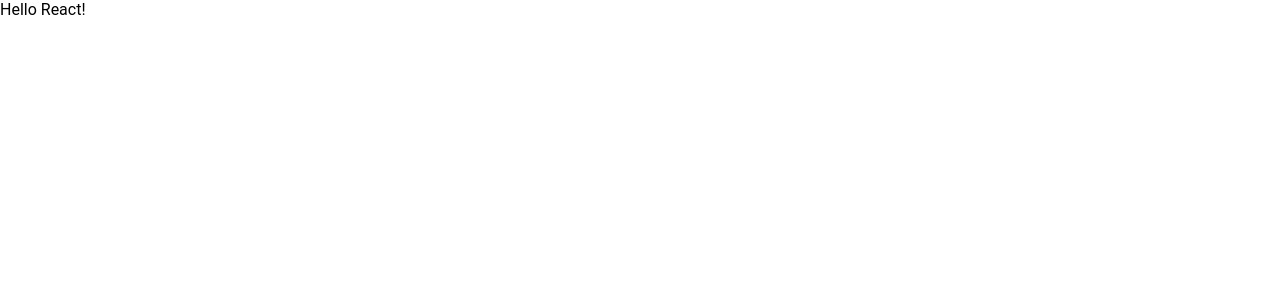
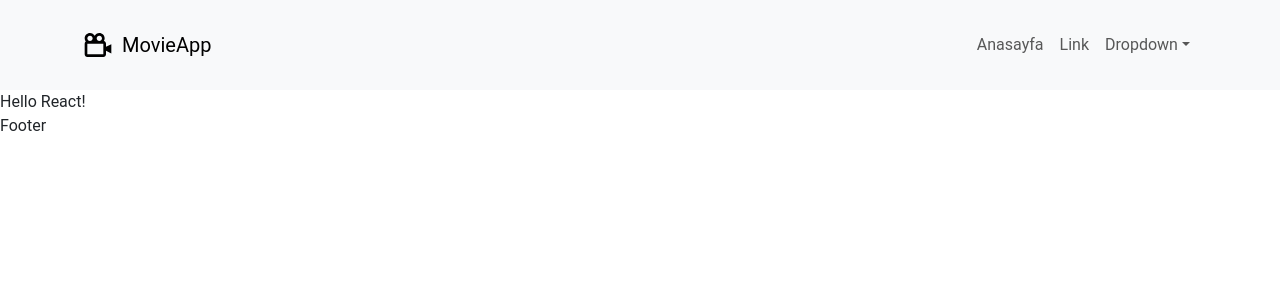
Before and after one commit to ahmetkanbaz/MovieApp, a React (Vite) app in the folder movieapp/: page / in a window 1280 px wide. Shown: the top 300 px of the page. Built offline with nearby package versions, Linux system fonts and the light colour scheme.

Commit message:
MovieApp-Header

```diff
--- a/movieapp/package.json
+++ b/movieapp/package.json
@@ -16,6 +16,7 @@
     "react-dom": "^18.2.0",
     "react-icons": "^4.11.0",
     "react-redux": "^8.1.3",
+    "react-router-dom": "^6.17.0",
     "styled-components": "^6.1.0"
   },
   "devDependencies": {
--- a/movieapp/src/App.jsx
+++ b/movieapp/src/App.jsx
@@ -1,10 +1,14 @@
 import { GlobalStyle } from "./GlobalStyle/GlobalStyle";
+import Footer from "./components/Footer/Footer";
+import Header from "./components/Header/Header";
 
 function App() {
   return (
     <>
       <GlobalStyle />
+      <Header />
       Hello React!
+      <Footer />
     </>
   );
 }
--- a/movieapp/src/components/Header/Header.jsx
+++ b/movieapp/src/components/Header/Header.jsx
@@ -1,6 +1,39 @@
+import {BiCameraMovie} from 'react-icons/bi'
+import {Link} from 'react-router-dom'
 const Header = () => {
   return (
-    <div>Header</div>
+    <nav className="navbar navbar-expand-lg bg-body-tertiary py-4">
+  <div className="container">
+    <Link className="navbar-brand d-flex align-items-center gap-2" href="#">
+      <BiCameraMovie size = '2rem' />
+      <span>MovieApp</span>
+    </Link>
+    <button className="navbar-toggler" type="button" data-bs-toggle="collapse" data-bs-target="#movieAppNavbar" aria-controls="movieAppNavbar" aria-expanded="false" aria-label="Toggle navigation">
+      <span className="navbar-toggler-icon"></span>
+    </button>
+    <div className="collapse navbar-collapse" id="movieAppNavbar">
+      <ul className="navbar-nav ms-auto mb-2 mb-lg-0">
+        <li className="nav-item">
+          <a className="nav-link" aria-current="page" href="#">Anasayfa</a>
+        </li>
+        <li className="nav-item">
+          <a className="nav-link" href="#">Link</a>
+        </li>
+        <li className="nav-item dropdown">
+          <a className="nav-link dropdown-toggle" href="#" role="button" data-bs-toggle="dropdown" aria-expanded="false">
+            Dropdown
+          </a>
+          <ul className="dropdown-menu">
+            <li><a className="dropdown-item" href="#">Action</a></li>
+            <li><a className="dropdown-item" href="#">Another action</a></li>
+            <li><hr className="dropdown-divider" /></li>
+            <li><a className="dropdown-item" href="#">Something else here</a></li>
+          </ul>
+        </li>
+      </ul>
+    </div>
+  </div>
+</nav>
   )
 }
 
--- a/movieapp/src/main.jsx
+++ b/movieapp/src/main.jsx
@@ -1,9 +1,14 @@
-import React from 'react'
-import ReactDOM from 'react-dom/client'
-import App from './App.jsx'
+import React from "react";
+import ReactDOM from "react-dom/client";
+import App from "./App.jsx";
+import { BrowserRouter } from "react-router-dom";
+import 'bootstrap/dist/css/bootstrap.min.css'
+import 'bootstrap/dist/js/bootstrap.bundle.js'
 
-ReactDOM.createRoot(document.getElementById('root')).render(
+ReactDOM.createRoot(document.getElementById("root")).render(
   <React.StrictMode>
-    <App />
+    <BrowserRouter>
+      <App />
+    </BrowserRouter>
   </React.StrictMode>
-)
+);
```
Also changed, not shown: 1 other file (tests, documents, lock files or other folders).
